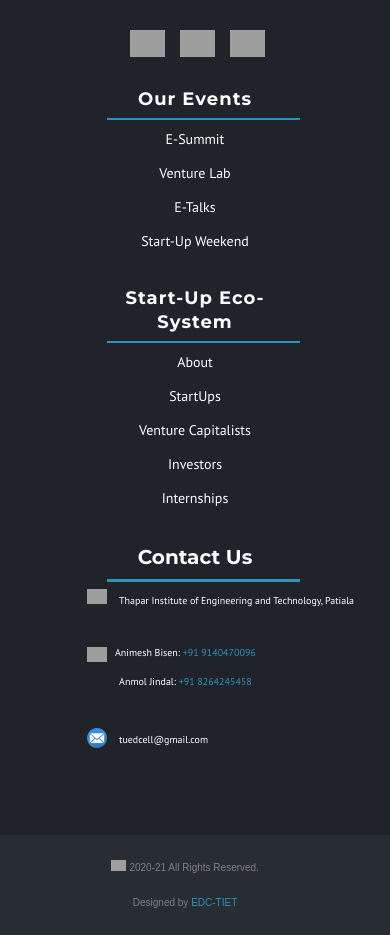
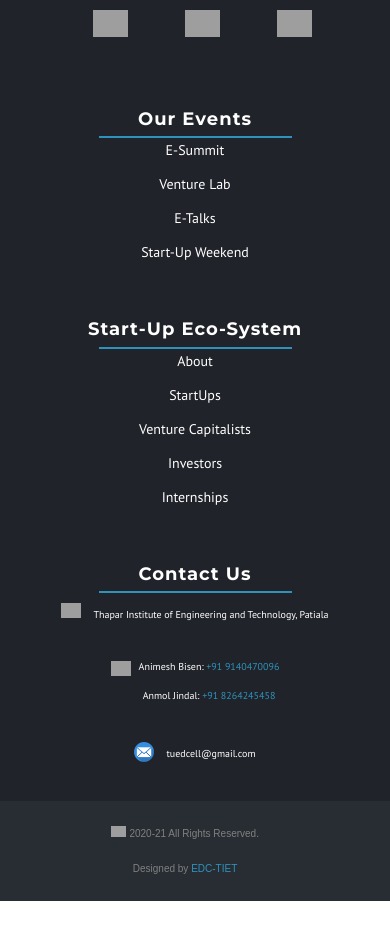
Before and after one commit to nerfgrv/EDC-Website-2020, a Django app: template event/templates/event/etalks.html in a window 390 px wide. Shown: the part 2877-3812 px from the top of the page. After the commit the page ends 3778 px from the top, so only its background shows below. Run offline with Django 3.2, Linux system fonts and the light colour scheme; the template is opened without the code that fills it, so the values that code supplies are empty; some libraries are stand-ins or nearby versions; grey boxes are pictures that could not be loaded.

Commit message:
Footer revised

```diff
--- a/home/templates/home/base.html
+++ b/home/templates/home/base.html
@@ -619,7 +619,7 @@
         }
 
         ul.sub-menu li a:hover {
-            color: #ffcece;
+            color: #c5e4f0;
         }
 
         ul.sub-menu,
@@ -733,10 +733,17 @@
     		#footer_h4{
     			font-size: 25px !important;
     		}
+            #footer_list{
+                margin-left: 0px !important;
+            }
     	}
     	@media(max-width: 991px){
-    		#footer_h3{
+    		.footer_column{
+                flex: 2 !important;
+            }
+            #footer_h3{
     			font-size: 18px !important;
+                padding-bottom: 5px;
     		}
     		#footer_h4{
     			font-size: 20px !important;
@@ -756,18 +763,13 @@
     			width: 35px;
     			height: auto;
     		}
-    		#footer_logo{
-    			margin-right: 100px;
-    		}
-    		.contact{
-    			margin-left: 260px;
-    		}
     		#hr_footer{
-    			width: 500px;
-                margin-left: 100px;
-    		}
+    			width: 200px;
+                margin: auto;
+            }
     		#hr_footer1{
-    			width: 500px;
+    			width: 300px;
+                margin: auto;
     		}
     		#fc_inner2{
     			margin-left: 200px;
@@ -778,6 +780,9 @@
     		#copyright_footer{
     			margin-left: 180px;
     		}
+            .contact-cards{
+                align-items: center !important;
+            }
     	}
     	@media(max-width: 500px){
     		#hr_footer{
@@ -786,9 +791,6 @@
             #hr_footer1{
                 width: 250px;
             }
-    		.contact{
-    			margin-left: 100px;
-    		}
     		#copyright_footer{
     			margin-left: 120px;
     		}
@@ -798,9 +800,6 @@
     	}
 
     	@media(max-width: 414px){
-    		.contact{
-    			margin-left: 50px;
-    		}
     		#footer_list li{
     			font-size: 10px;
     		}
@@ -818,23 +817,6 @@
             }
             #hr_footer1{
                 width: 193px;
-            }
-            #lower_contact{
-                margin-left: 80px !important;
-            }
-    	}
-    	@media(max-width: 360px){
-    		.contact{
-    			margin-left: 20px;
-    		}
-            #hr_footer1{
-                width: 140px;
-            }
-            #hr_footer{
-                width: 140px;
-            }
-            #lower_contact{
-                margin-left: 50px !important;
             }
     	}
     	@media(max-width: 320px){
@@ -1538,99 +1520,97 @@
         {% block body %}{% endblock body %}
         <!--Footer-->
         <footer>
-            <div class="main_footer footer_fourcolumns">
-                <div class="">
-                    <div class="footer_column" style="margin-left: 50px">
+            <div class="main_footer footer_fourcolumns" style="padding: 20px 0px 15px 0px;">
+                <div class="" style="display: flex; flex-direction: row; flex-wrap: wrap; width: 90%; margin: auto;">
+                    <div class="footer_column" style="flex: 1; padding: 30px;">
                         <div class="fc_inner">
                             <div>
                                 <img src="{% static 'home/images/logoscroll.png' %}" height="300px" width="250px" id="footer_logo">
                             </div>
                             <br>
-                            <div class="contact">
-                                <div><a href="https://www.linkedin.com/school/entrepreneurship-development-cell-thapar-university/"><img src="{% static 'home/images/linkedin.png' %}" height="60px" width="60px" id="linkedin_footer"></a> </div>
-
-                                <div><a href="https://www.instagram.com/edc_tiet/"><img src="{% static 'home/images/insta.png' %}" height="60px" width="60px" style="margin-left: 15px;" id="instagram_footer"></a></div>
-
-                                <div><a href="https://www.facebook.com/tuedcell/"><img src="{% static 'home/images/Facebook.png' %}" height="60px" width="60px" style="margin-left: 15px;" id="facebook_footer"></a></div>
+                            <div class="contact" style="display: flex; flex-direction: row; justify-content: space-around;">
+                                <div><a href="https://www.linkedin.com/school/entrepreneurship-development-cell-thapar-university/"><img src="{% static 'home/images/linkedin.png' %}" height="40px" width="40px" id="linkedin_footer"></a> </div>
+
+                                <div><a href="https://www.instagram.com/edc_tiet/"><img src="{% static 'home/images/insta.png' %}" height="40px" width="40px" id="instagram_footer"></a></div>
+
+                                <div><a href="https://www.facebook.com/tuedcell/"><img src="{% static 'home/images/Facebook.png' %}" height="40px" width="40px" id="facebook_footer"></a></div>
                             </div>
                         </div>
                         <br>
                     </div>
-                    <div class="footer_column">
+                    <div class="footer_column" style="flex: 1; padding: 10px;">
                         <div class="fc_inner">
-                            <h3 style="color: white; font-size: 25px;" id="footer_h3">Our Events</h3>
-                            <hr size="4px" align="left" noshade="noshade" color="#2f92bb" width="100px" id="hr_footer">
+                            <h3 style="color: white; font-size: 18px; margin-bottom: 0px;" id="footer_h3">Our Events</h3>
+                            <hr size="4px" align="left" noshade="noshade" color="#2f92bb" width="50px" id="hr_footer">
                             </hr>
                             <ul style="padding: 0%;" type="none">
                                 <li>
                                     <a href="{% url 'esummit' %}">
-                                        <p style="color: white; font-family: PT Sans;" onmouseover="this.style.color='#2f92bb';" onmouseout="this.style.color='white';">E-Summit</p>
+                                        <p style="color: white; font-family: PT Sans;" onmouseover="this.style.color='#c5e4f0';" onmouseout="this.style.color='white';">E-Summit</p>
                                     </a>
                                 </li>
 
                                 <li>
                                     <a href="{% url 'vl' %}">
-                                        <p style="color: white; font-family: PT Sans;" onmouseover="this.style.color='#2f92bb';" onmouseout="this.style.color='white';">Venture Lab</p>
+                                        <p style="color: white; font-family: PT Sans;" onmouseover="this.style.color='#c5e4f0';" onmouseout="this.style.color='white';">Venture Lab</p>
                                     </a>
                                 </li>
                                 <li>
                                     <a href="{% url 'etalks' %}">
-                                        <p style="color: white; font-family: PT Sans;" onmouseover="this.style.color='#2f92bb';" onmouseout="this.style.color='white';">E-Talks</p>
+                                        <p style="color: white; font-family: PT Sans;" onmouseover="this.style.color='#c5e4f0';" onmouseout="this.style.color='white';">E-Talks</p>
                                     </a>
                                 </li>
                                 <li>
                                     <a href="{% url 'startupweekend' %}">
-                                        <p style="color: white; font-family: PT Sans;" onmouseover="this.style.color='#2f92bb';" onmouseout="this.style.color='white';">Start-Up Weekend</p>
+                                        <p style="color: white; font-family: PT Sans;" onmouseover="this.style.color='#c5e4f0';" onmouseout="this.style.color='white';">Start-Up Weekend</p>
                                     </a>
                                 </li>
                             </ul>
                         </div>
                         <br>
                     </div>
-                    <div class="footer_column" style="margin-left: -100px">
-                        <div class="fc_inner" id="fc_inner2">
-                            <h3 style="color: white; font-size: 25px;" id="footer_h3">Start-Up Eco-System</h3>
-                            <hr size="4px" align="left" noshade="noshade" color="#2f92bb" width="100px" id="hr_footer1">
-                            </hr>
+                    <div class="footer_column" style="flex: 1.5;  padding: 10px;">
+                        <div class="fc_inner">
+                            <h3 style="color: white; font-size: 18px; margin-bottom: 0px;" id="footer_h3">Start-Up Eco-System</h3>
+                            <hr size="4px" align="left" noshade="noshade" color="#2f92bb" width="70px" id="hr_footer1">
                             <ul style="padding: 0%;" type="none">
                                 <li>
                                     <a href="{% url 'ecosystem-home' %}">
-                                        <p style="color: white; font-family: PT Sans;" onmouseover="this.style.color='#2f92bb';" onmouseout="this.style.color='white';">About</p>
+                                        <p style="color: white; font-family: PT Sans;" onmouseover="this.style.color='#c5e4f0';" onmouseout="this.style.color='white';">About</p>
                                     </a>
                                 </li>
 
                                 <li>
                                     <a href="#">
-                                        <p style="color: white; font-family: PT Sans;" onmouseover="this.style.color='#2f92bb';" onmouseout="this.style.color='white';">StartUps</p>
+                                        <p style="color: white; font-family: PT Sans;" onmouseover="this.style.color='#c5e4f0';" onmouseout="this.style.color='white';">StartUps</p>
                                     </a>
                                 </li>
                                 <li>
                                     <a href="{% url 'venture-capitalist' %}">
-                                        <p style="color: white; font-family: PT Sans;" onmouseover="this.style.color='#2f92bb';" onmouseout="this.style.color='white';">Venture Capitalists</p>
+                                        <p style="color: white; font-family: PT Sans;" onmouseover="this.style.color='#c5e4f0';" onmouseout="this.style.color='white';">Venture Capitalists</p>
                                     </a>
                                 </li>
                                 <li>
                                     <a href="{% url 'investors' %}">
-                                        <p style="color: white; font-family: PT Sans;" onmouseover="this.style.color='#2f92bb';" onmouseout="this.style.color='white';">Investors</p>
+                                        <p style="color: white; font-family: PT Sans;" onmouseover="this.style.color='#c5e4f0';" onmouseout="this.style.color='white';">Investors</p>
                                     </a>
                                 </li>
                                 <li>
                                     <a href="{% url 'internships' %}">
-                                        <p style="color: white; font-family: PT Sans;" onmouseover="this.style.color='#2f92bb';" onmouseout="this.style.color='white';">Internships</p>
+                                        <p style="color: white; font-family: PT Sans;" onmouseover="this.style.color='#c5e4f0';" onmouseout="this.style.color='white';">Internships</p>
                                     </a>
                                 </li>
                             </ul>
                         </div>
                         <br>
                     </div>
-                    <div class="footer_column" style="margin-right: 50px">
+                    <div class="footer_column" style="flex: 2; padding: 10px;">
                         <div class="fc_inner">
-                            <div style="padding-bottom:1%;">
+                            <div style="">
                                 <div class="textwidget">
-                                    <h4 style="color:#ffffff; font-size: 30px; font-weight: bold;" id="footer_h4">Contact Us</h4>
-                                    <hr size="5px" align="left" noshade="noshade" color="#2f92bb" width="100px" id="hr_footer">
-                                    </hr>
-                                    <ul style="padding-left:0%" type="none" id="footer_list">
+                                    <h3 style="color: white; font-size: 18px; margin-bottom: 0px;" id="footer_h3">Contact Us</h3>
+                                    <hr size="4px" align="left" noshade="noshade" color="#2f92bb" width="50px" id="hr_footer">
+                                    <ul type="none" class="contact-cards" id="footer_list" style="margin-left: -70px; margin-top: 10px;display: flex; flex-direction: column; align-items: flex-start;">
                                         <li>
                                             <div class="contact" id="lower_contact">
                                                 <div class="col1">
@@ -1638,7 +1618,7 @@
                                                 </div>
                                                 <div class="col2" style="margin-left: 12px; margin-top: 0px;">
                                                     <a href="https://g.page/ThaparInstitute?share">
-                                                        <p style="color: white; font-family: PT Sans;" onmouseover="this.style.color='#2f92bb';" onmouseout="this.style.color='white';">Thapar Institute of Engineering and Technology, Patiala</p>
+                                                        <p style="color: white; font-family: PT Sans;" onmouseover="this.style.color='#c5e4f0';" onmouseout="this.style.color='white';">Thapar Institute of Engineering and Technology, Patiala</p>
                                                     </a>
                                                 </div>
                                             </div>
@@ -1659,11 +1639,11 @@
                                         <li>
                                             <div class="contact" id="lower_contact">
                                                 <div class="col1">
-                                                    <img src="{% static 'home/images/bluemail.png' %}" height="35px" width="35px" id="favimg">
+                                                    <img src="{% static 'home/images/bluemail.png' %}" height="35px" width="35px" id="favimg" style="color: blue; background: rgba(0,0,0,0)">
                                                 </div>
                                                 <div class="col2" style="margin-left: 12px; margin-top: 0px;">
                                                     <a href="mailto:tuedcell@gmail.com">
-                                                        <p style="color: white; font-family: PT Sans;" onmouseover="this.style.color='#2f92bb';" onmouseout="this.style.color='white';">tuedcell@gmail.com</p>
+                                                        <p style="color: white; font-family: PT Sans;" onmouseover="this.style.color='#c5e4f0';" onmouseout="this.style.color='white';">tuedcell@gmail.com</p>
                                                     </a>
                                                 </div>
                                             </div>
```
Also changed, not shown: internshipPortal/migrations/0013_auto_20200714_0934.py (added).
